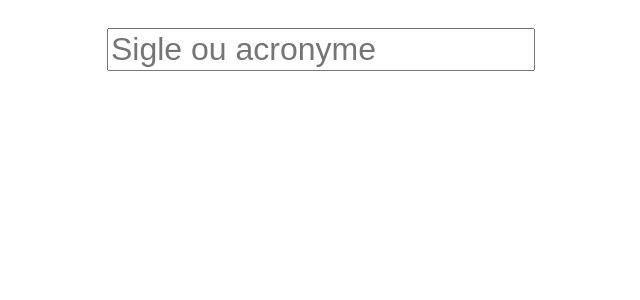
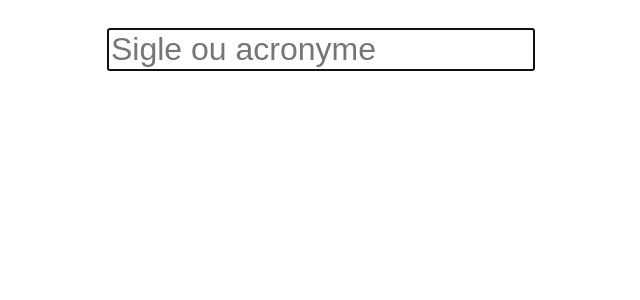
Before and after one commit to ColinMaudry/dictionnaire-sigles, a Vue app: page / in a window 1280 px wide. Shown: the top 300 px of the page, without its empty margins (319-959 px from the left). Built offline with nearby package versions, Linux system fonts and the light colour scheme.

Commit message:
Autofocus on search field, CSS inline

```diff
--- a/public/index.html
+++ b/public/index.html
@@ -5,8 +5,31 @@
     <meta http-equiv="X-UA-Compatible" content="IE=edge">
     <meta name="viewport" content="width=device-width,initial-scale=1.0">
     <link rel="icon" href="<%= BASE_URL %>favicon.ico">
-    <link rel="stylesheet" href="<%= BASE_URL %>main.css">
     <title><%= htmlWebpackPlugin.options.title %></title>
+    <style>
+html {
+  font-size: 20px;
+  width:100%;
+}
+
+#search {
+  display:inline-block;
+  margin: 20px auto;
+  font-size:24pt;
+}
+#app2 {
+text-align:center;
+}
+
+table {
+  width: 90%;
+  text-align:left;
+  margin:auto;
+}
+thead {
+  font-weight:bold;
+}
+    </style>
   </head>
   <body>
     <noscript>
--- a/src/App.vue
+++ b/src/App.vue
@@ -9,6 +9,7 @@
       placeholder="Sigle ou acronyme"
       aria-label="Rechercher un sigle ou acronyme"
       type="search"
+      autofocus="autofocus"
       >
     <table v-if="rows[0]">
       <colgroup>
```
